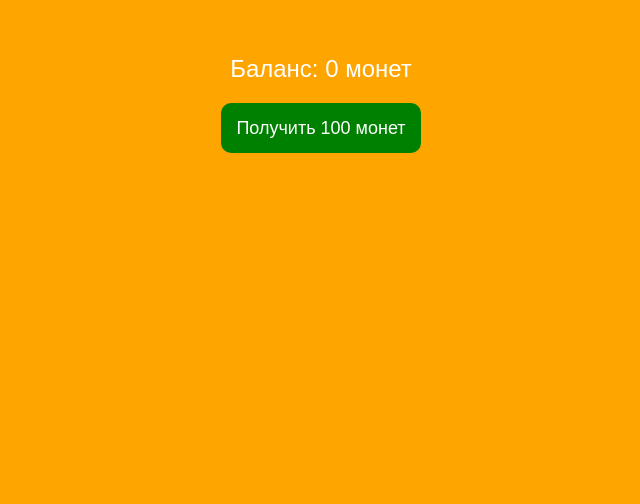
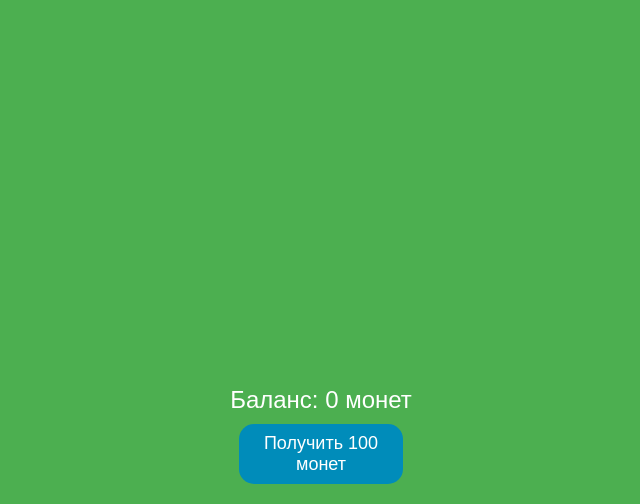
Before and after one commit to Kyzzza/timer-coin-app, a plain HTML site: page index.html in a window 1280 px wide. Shown: the part 296-800 px from the top of the page, without its empty margins (319-959 px from the left). Drawn offline with Linux system fonts and the light colour scheme.

Commit message:
Update styles.css

```diff
--- a/styles.css
+++ b/styles.css
@@ -1,48 +1,40 @@
-* {
+body, html {
     margin: 0;
     padding: 0;
     box-sizing: border-box;
-}
-
-body, html {
     height: 100%;
+    background-color: #4CAF50;
+    font-family: Arial, sans-serif;
     display: flex;
     justify-content: center;
-    align-items: center;
-    background-color: orange;
-    font-family: Arial, sans-serif;
+    align-items: flex-end;
 }
 
 .container {
+    width: 100%;
     text-align: center;
+    position: relative;
+    bottom: 20px;
 }
 
 .coin-counter {
     font-size: 24px;
-    margin-bottom: 20px;
+    margin-bottom: 10px;
     color: white;
 }
 
-.button-container {
-    margin-bottom: 20px;
-}
-
 button {
-    width: 200px;
-    height: 50px;
-    background-color: green;
+    width: 90%;
+    height: 60px;
+    background-color: #008CBA;
     color: white;
+    font-size: 18px;
     border: none;
-    border-radius: 10px;
-    font-size: 18px;
+    border-radius: 15px;
+    margin: 0 auto;
     cursor: pointer;
 }
 
 button:disabled {
     background-color: grey;
 }
-
-.timer {
-    font-size: 20px;
-    color: white;
-}
```
